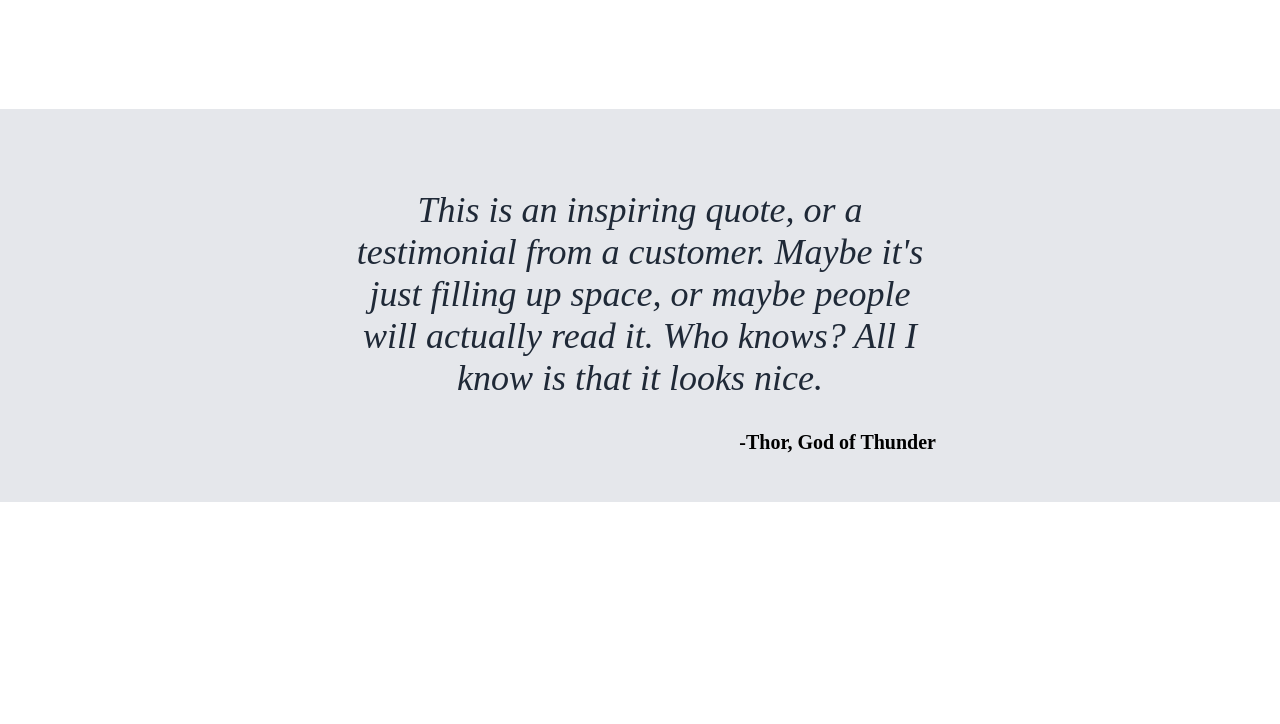
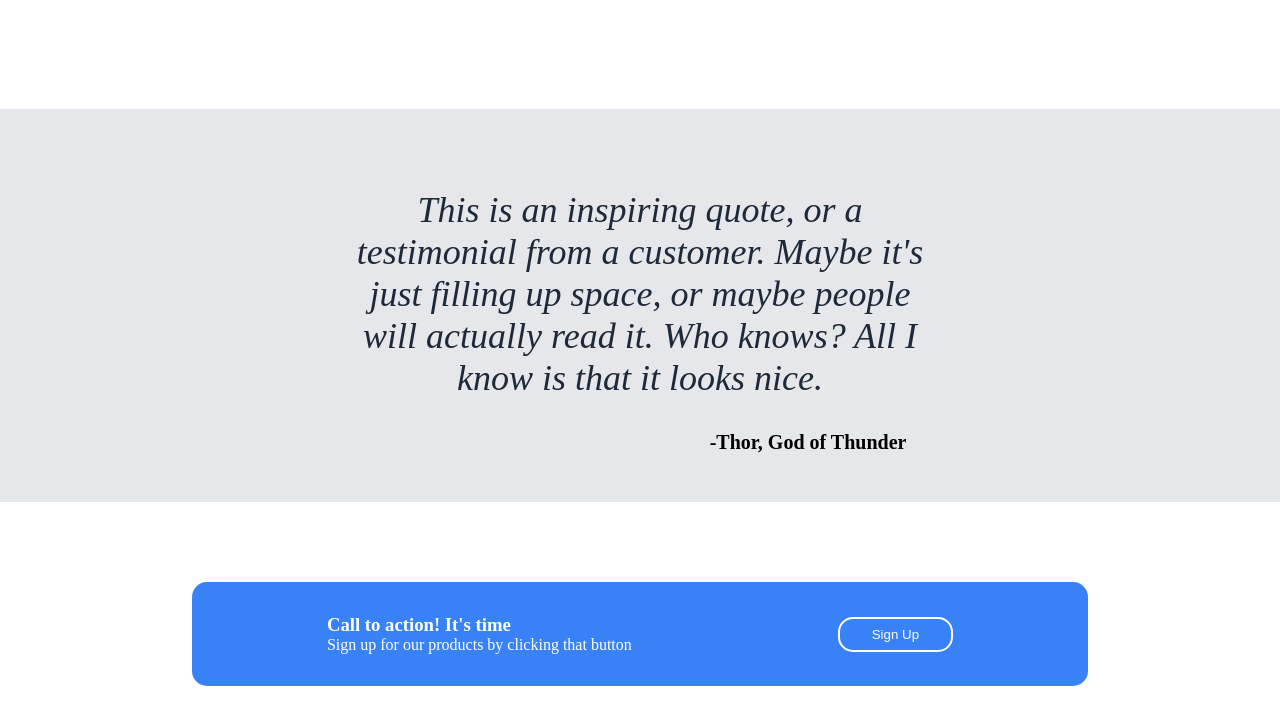
Before and after one commit to chips556/odinlandingpage, a plain HTML site: page index.html in a window 1280 px wide. Shown: the part 910-1634 px from the top of the page. Before the commit the page ends 1412 px from the top, so only its background shows below. Drawn offline with Linux system fonts and the light colour scheme.

Commit message:
Added CTA Section

```diff
--- a/index.html
+++ b/index.html
@@ -74,5 +74,14 @@
       </blockquote>
       <p>-Thor, God of Thunder</p>
     </section>
+    <section class="cta">
+      <div class="cta-left">
+        <h3>Call to action! It's time</h3>
+        <p>Sign up for our products by clicking that button</p>
+      </div>
+      <div class="cta-left">
+        <button>Sign Up</button>
+      </div>
+    </section>
   </body>
 </html>
--- a/styles.css
+++ b/styles.css
@@ -121,6 +121,26 @@ blockquote {
   font-weight: bold;
   font-size: 20px;
   text-align: right;
-  width: 50%;
+  width: 45%;
   margin: auto;
 }
+
+.cta {
+  background-color: var(--ctabackground);
+  width: 70%;
+  color: white;
+  padding: 2rem;
+  display: flex;
+  justify-content: space-around;
+  align-items: center;
+  margin: 5rem auto;
+  border-radius: 15px;
+}
+
+.cta button {
+  background-color: var(--ctabackground);
+  border: 2px solid white;
+  padding: 0.5rem 2rem;
+  border-radius: 15px;
+  color: white;
+}
```
